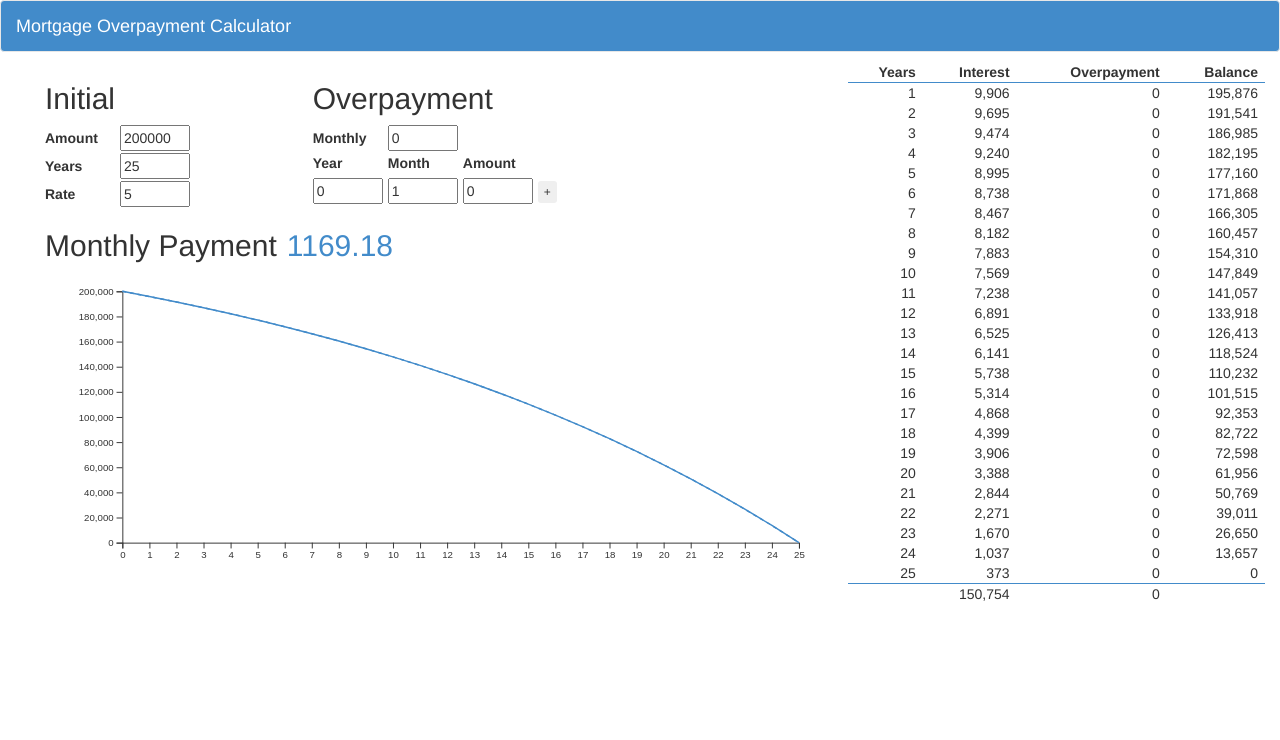
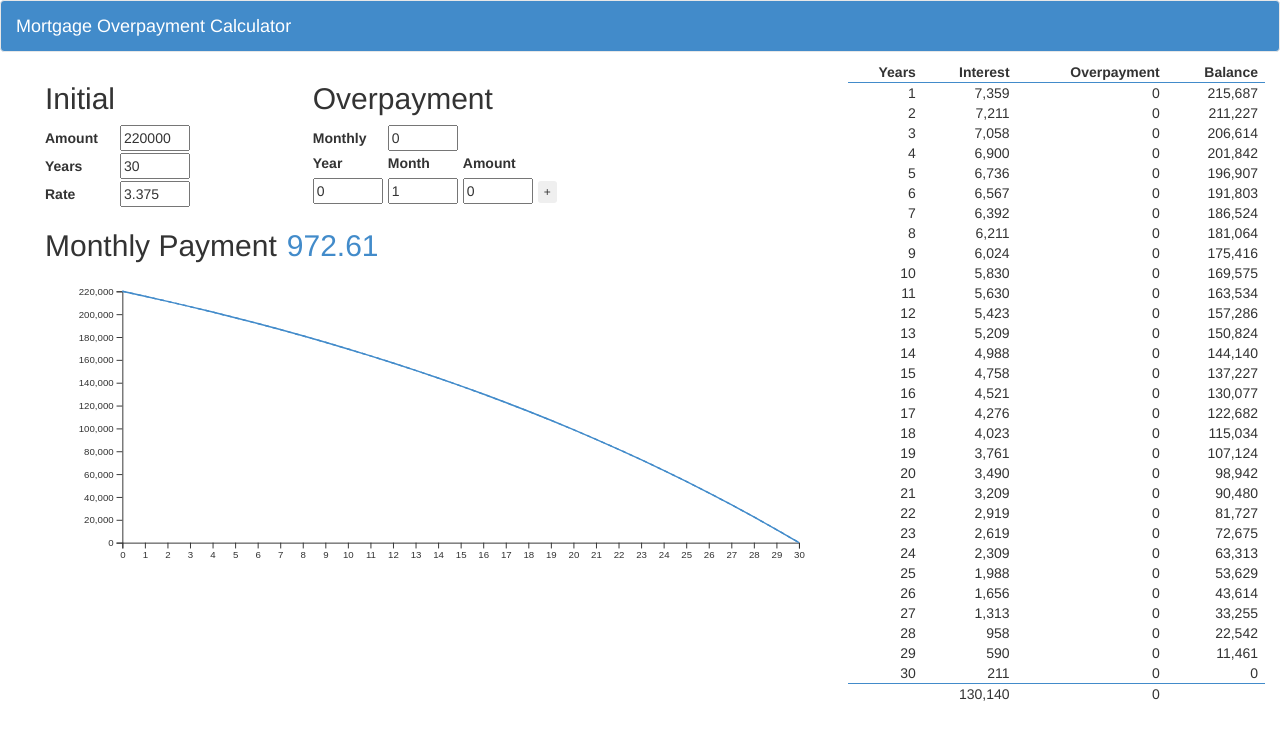
Before and after one commit to paulhoughton/mortgage, a React (Create React App) app: page / in a window 1280 px wide. Shown: the top 740 px of the page. Built offline with nearby package versions, Linux system fonts and the light colour scheme; the HTML template or start-up script is replaced by a standard one.

Commit message:
Update gitignore and app default values

```diff
--- a/src/App.js
+++ b/src/App.js
@@ -9,9 +9,9 @@ import calculate from './calculations';
 const defaultOverpayment = { month: '1', year: '0', amount: '0' };
 
 export default () => {
-  const [initial, setInitial] = useState('200000');
-  const [rate, setRate] = useState('5');
-  const [years, setYears] = useState('25');
+  const [initial, setInitial] = useState('220000');
+  const [rate, setRate] = useState('3.375');
+  const [years, setYears] = useState('30');
   const [monthlyOverpayment, setMonthlyOverpayment] = useState('0');
   const [overpayments, setOverpayments] = useState([defaultOverpayment]);
 
```
Also changed, not shown: 1 other file (tests, documents, lock files or other folders).
